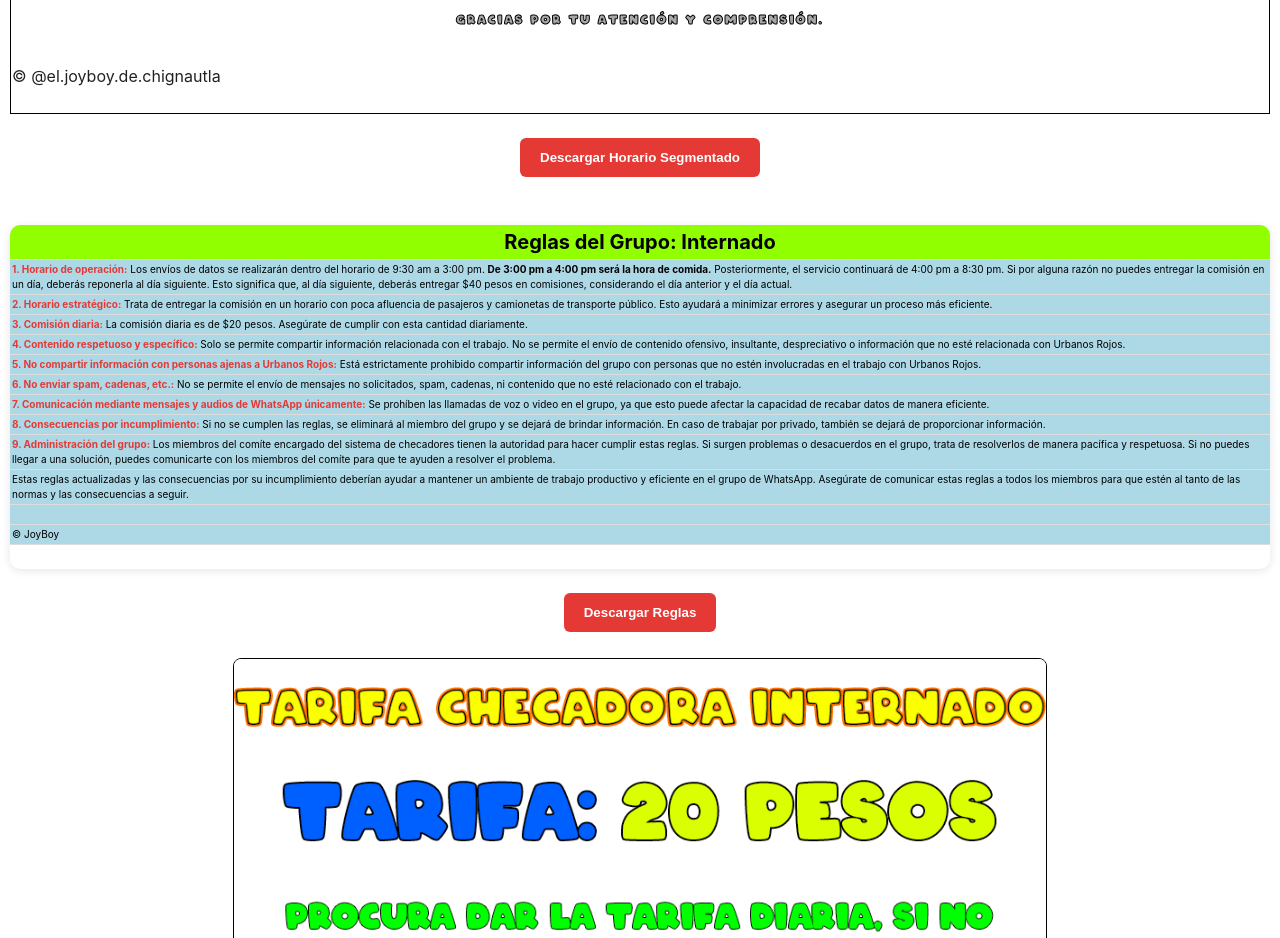
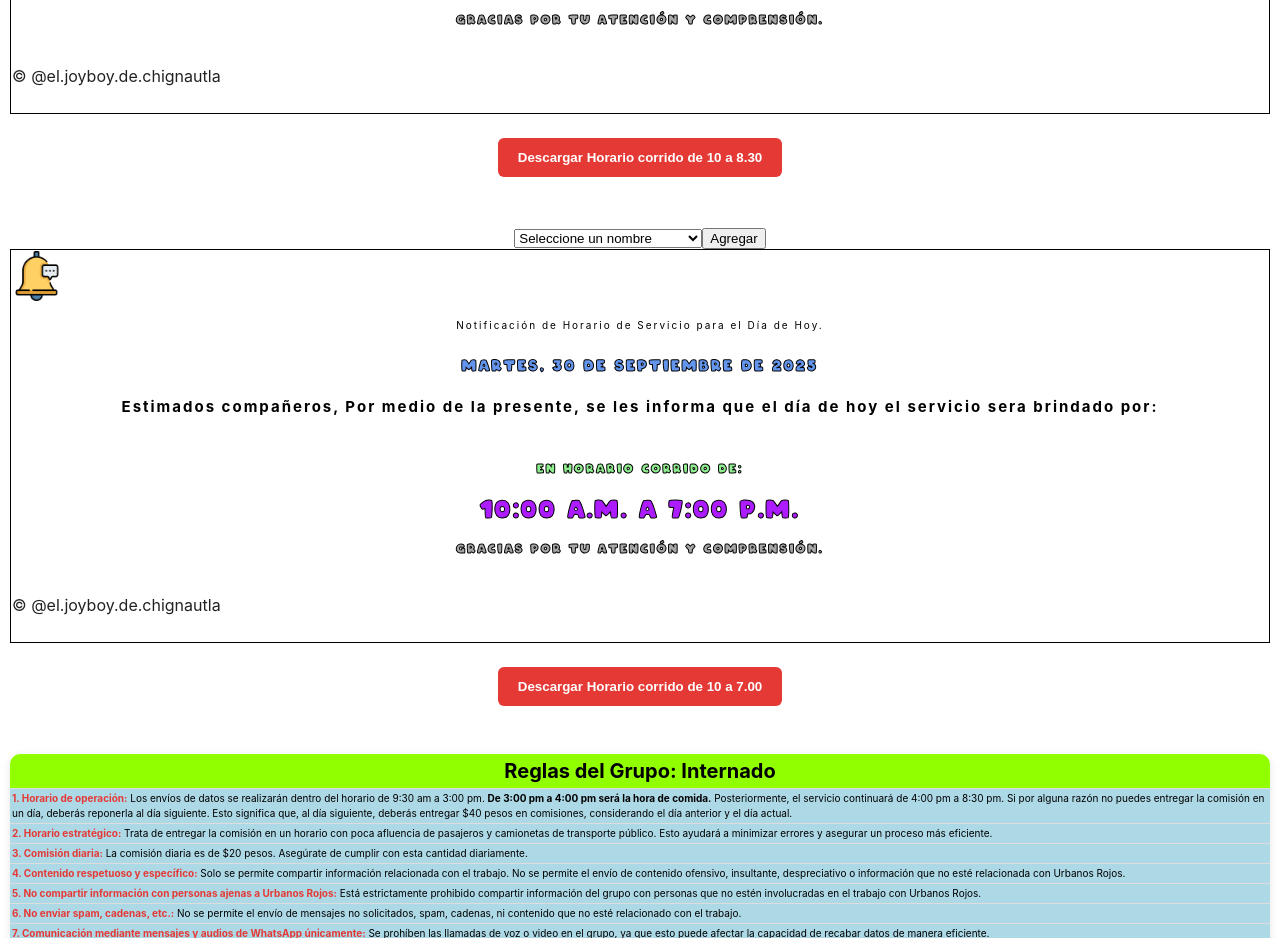
Before and after one commit to ingeabraham23/checadores, a React (Vite) app: page /#/internado in a window 1280 px wide. Shown: the part 2880-3818 px from the top of the page. Built offline with nearby package versions, Linux system fonts and the light colour scheme.

Commit message:
agregado horario corrido de 10 a 7 para domingos

```diff
--- a/src/components/Internado.jsx
+++ b/src/components/Internado.jsx
@@ -569,12 +569,122 @@ function Internado() {
           className="button-descargar"
         >
           {" "}
-          Descargar Horario Segmentado
+          Descargar Horario corrido de 10  a 8.30
         </button>
       </div>
       <br></br>
       <br></br>
 
+
+
+
+{/*TURNO COMNPLETO DE 10 A 7.00 - TURNO COMNPLETO DE 10 A 7.00 - TURNO COMNPLETO DE 10 A 7.00*/}
+      <form onSubmit={handleSubmit}>
+        <label>
+          <select
+            name="nombre"
+            value={inputs.nombre}
+            onChange={handleChange}
+            className="entrada-de-texto"
+          >
+            <option value="">Seleccione un nombre</option>
+            <option value="Areli Dionisio Rodrigo">
+              Areli Dionisio Rodrigo
+            </option>
+            <option value="Mario Ivan Santos Belen">
+              Mario Ivan Santos Belen
+            </option>
+            <option value="Uriel Hernandez Ramirez">
+              Uriel Hernandez Ramirez
+            </option>
+            <option value="Marcos Hernandez Ramirez">
+              Marcos Hernandez Ramirez
+            </option>
+            <option value="Abraham Cabrera Benito">
+              Abraham Cabrera Benito
+            </option>
+          </select>
+        </label>
+        {/* Input para subir la imagen */}
+        <button type="submit">Agregar</button>
+      </form>
+      <table
+        className="tabla-notificacion-turno"
+        ref={tablaTurno2Ref}
+        style={{
+          border: "1px solid #000",
+          borderCollapse: "collapse",
+          width: "100%",
+        }}
+      >
+        <tbody>
+          <tr>
+            <td className="imagen-notificacion">
+              <img
+                src="./notificacion.png"
+                alt="Notificacion"
+                style={{ width: "50px", height: "50px" }}
+              />
+            </td>
+          </tr>
+
+          <tr>
+            <td className="encabezado-notificacion-turno">
+              Notificación de Horario de Servicio para el Día de Hoy.
+            </td>
+          </tr>
+          <tr>
+            <td className="fecha-notificacion-turno">{fechaActual}</td>
+          </tr>
+
+          <tr>
+            <td className="informe-turno">
+              Estimados compañeros, Por medio de la presente, se les informa que
+              el día de hoy el servicio sera brindado por:
+            </td>
+          </tr>
+
+          <tr><td className="servidor">{inputs.nombre}</td></tr>
+
+          <tr>
+            <td className="horario-turnos">
+              En horario corrido de:
+            </td>
+          </tr>
+          <tr>
+            <td className="horario-turno">10:00 a.m. a 7:00 p.m.</td>
+          </tr>
+
+          <tr>
+            <td className="gracias-turno">
+              Gracias por tu atención y comprensión.
+            </td>
+          </tr>
+        </tbody>
+        <tfoot>
+          <tr>
+            <td>
+              <br></br>
+            </td>
+          </tr>
+          <tr>
+            <td className="copyright-notificacion">© @el.joyboy.de.chignautla</td>
+          </tr>
+          <br></br>
+        </tfoot>
+      </table>
+      <br></br>
+      <div>
+        <button
+          onClick={() => capturarTabla(tablaTurno2Ref.current)}
+          className="button-descargar"
+        >
+          {" "}
+          Descargar Horario corrido de 10  a 7.00
+        </button>
+      </div>
+      <br></br>
+      <br></br>
 
 
 
```
